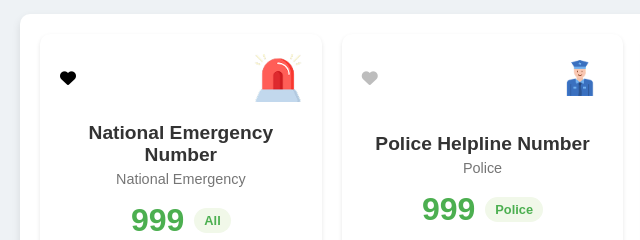
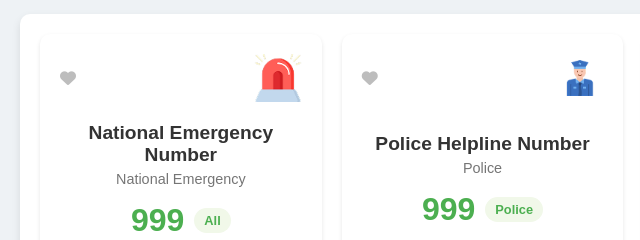
Before and after one commit to Shagota10/assignment-o5, a plain HTML site: page index.html in a window 1280 px wide. Shown: the part 533-773 px from the top of the page, 0-640 px from the left. Drawn offline with Linux system fonts and the light colour scheme.

Commit message:
finalize

```diff
--- a/index.html
+++ b/index.html
@@ -53,7 +53,7 @@
         <section class="card-section">
             <div class="card">
                 <div class="card-header">
-                    <i class="fas fa-heart icon-heart"></i>
+                    <i class="fas fa-heart like-icon"></i>
                     <img src="./B12-A5-Emergency-Hotline/assets/emergency.png" alt="Emergency Icon"
                         class="card-icon-img">
                 </div>
@@ -248,6 +248,7 @@
                     <i class="fas fa-heart like-icon"></i>
                     <img src="./B12-A5-Emergency-Hotline/assets/emergency.png" alt="Bangladesh Railway Helpline"
                         class="card-icon-img">
+                </div>
                 <div class="card-body">
                     <h3 class="card-name">Bangladesh Railway Helpline</h3>
                     <p class="card-english-name">Bangladesh Railway</p>
```
Lines whose indentation alone changed are shown as unchanged.
